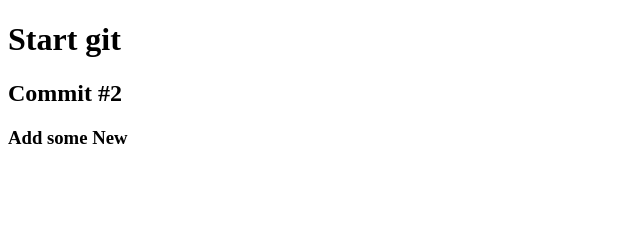
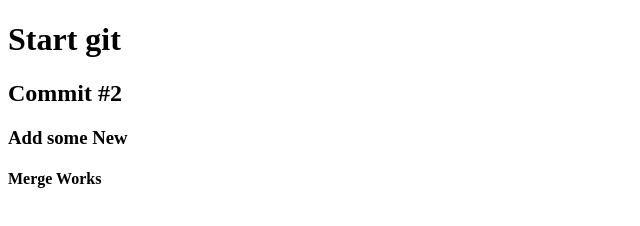
Before and after one commit to vladyslavkyrylenko/vladwarner, a plain HTML site: page index.html in a window 1280 px wide. Shown: the whole page, without its empty margins (0-640 px from the left). Drawn offline with Linux system fonts and the light colour scheme.

Commit message:
add last tag

```diff
--- a/index.html
+++ b/index.html
@@ -14,6 +14,7 @@
    <h1>Start git</h1>
    <h2>Commit #2</h2>
    <h3>Add some New</h3>
+   <h4>Merge Works</h4>
 
 </body>
 
```
